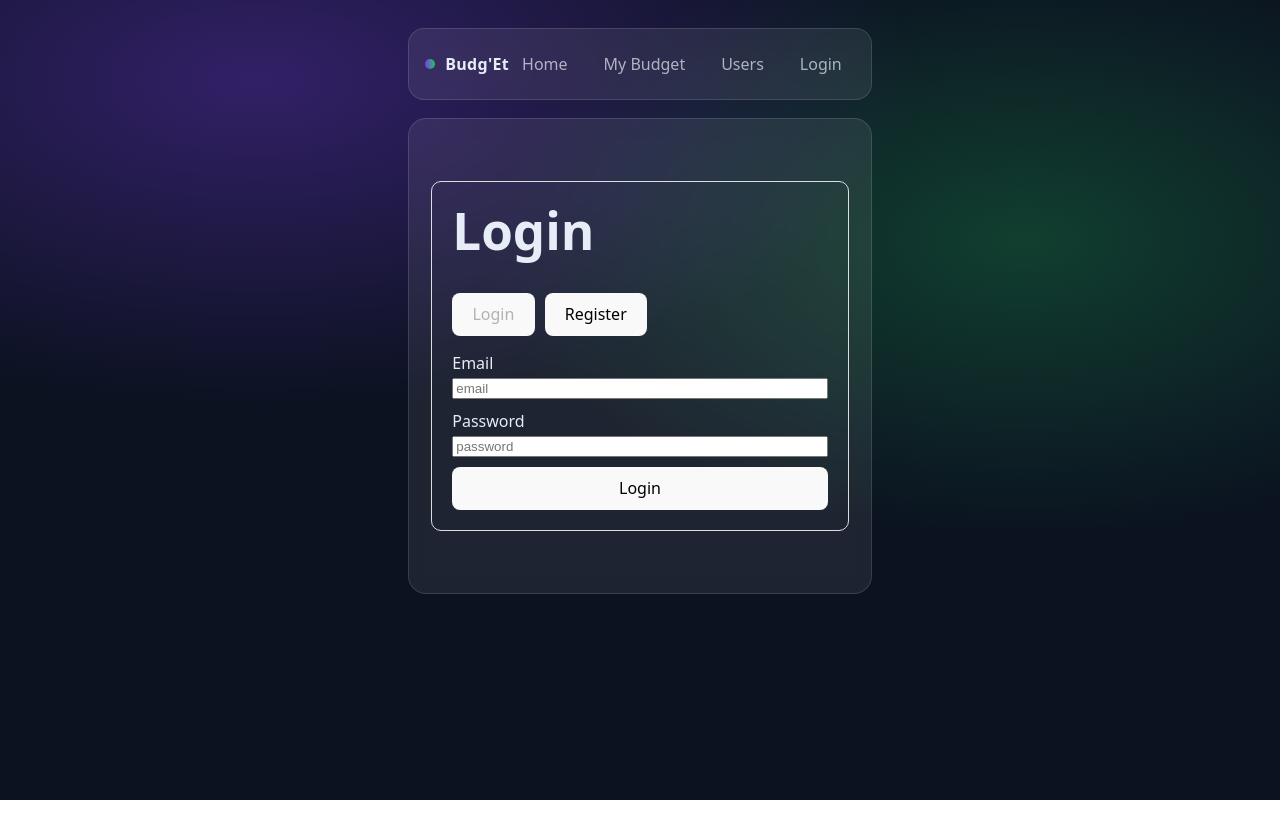
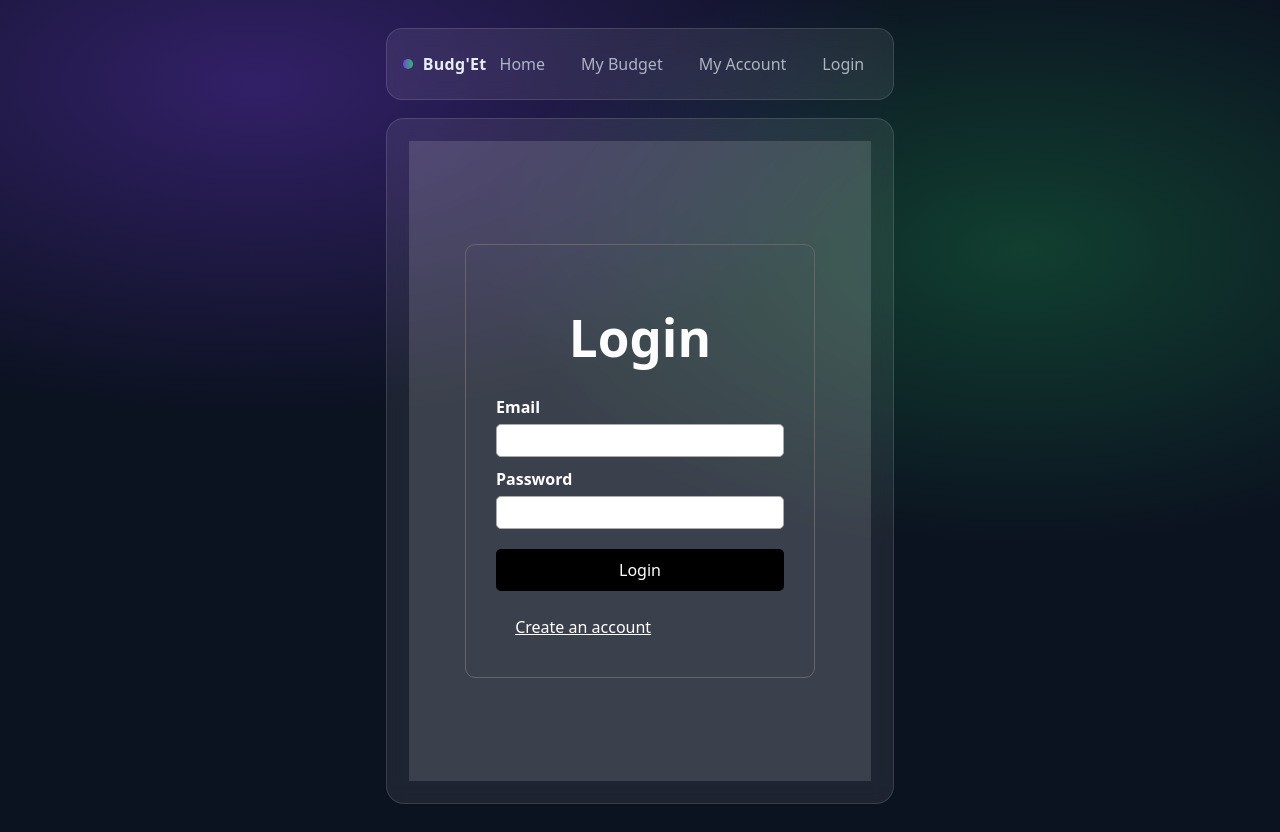
Before and after one commit to aaikoala/Full_DevOps_Lab_Project_Final, a React app in the folder frontend/: page /login in a window 1280 px wide. Before the commit the page ends 800 px from the top, so only its background shows below. Built offline with nearby package versions, Linux system fonts and the light colour scheme; the HTML template or start-up script is replaced by a standard one.

Commit message:
update longinPage and ProfilePage

```diff
--- a/frontend/src/App.jsx
+++ b/frontend/src/App.jsx
@@ -3,7 +3,7 @@ import "./App.css";
 
 import HomePage from "./pages/HomePage";
 import BudgetPage from "./pages/BudgetPage";
-import UsersPage from "./pages/UsersPage";
+import ProfilePage from "./pages/ProfilePage";
 import LoginPage from "./pages/LoginPage";
 
 export default function App() {
@@ -21,7 +21,7 @@ export default function App() {
             <div className="nav">
               <Link to="/">Home</Link>
               <Link to="/budget">My Budget</Link>
-              <Link to="/users">Users</Link>
+              <Link to="/profile">My Account</Link>
               <Link to="/login">Login</Link>
             </div>
           </div>
@@ -30,7 +30,7 @@ export default function App() {
             <Routes>
               <Route path="/" element={<HomePage />} />
               <Route path="/budget" element={<BudgetPage />} />
-              <Route path="/users" element={<UsersPage />} />
+              <Route path="/profile" element={<ProfilePage />} />
               <Route path="/login" element={<LoginPage />} />
             </Routes>
           </div>
--- a/frontend/src/pages/LoginPage.jsx
+++ b/frontend/src/pages/LoginPage.jsx
@@ -2,148 +2,154 @@ import { useState } from "react";
 
 export default function LoginPage() {
   const [mode, setMode] = useState("login"); // login or register
-
   const [username, setUsername] = useState("");
   const [email, setEmail] = useState("");
   const [password, setPassword] = useState("");
+  const [msg, setMsg] = useState("");
 
-  const [msg, setMsg] = useState("");
-  const [loading, setLoading] = useState(false);
-
-  function clearForm() {
-    setUsername("");
-    setEmail("");
-    setPassword("");
-  }
-
-  async function submit(e) {
+  async function handleSubmit(e) {
     e.preventDefault();
     setMsg("");
 
-    if (mode === "register") {
-      if (!username || !email || !password) {
-        setMsg("Please fill username, email and password");
-        return;
-      }
-    }
+    try {
+      const url =
+        mode === "login" ? "/api/auth/login" : "/api/auth/register";
 
-    if (mode === "login") {
-      if (!email || !password) {
-        setMsg("Please fill email and password");
-        return;
-      }
-    }
-
-    setLoading(true);
-
-    try {
-      let url = "/api/auth/login";
-      let body = { email, password };
-
-      if (mode === "register") {
-        url = "/api/auth/register";
-        body = { username, email, password };
-      }
+      const body =
+        mode === "login"
+          ? { email, password }
+          : { username, email, password };
 
       const res = await fetch(url, {
         method: "POST",
         headers: { "Content-Type": "application/json" },
-        body: JSON.stringify(body)
+        body: JSON.stringify(body),
       });
 
       const data = await res.json();
 
       if (!res.ok) {
-        if (data && data.message) setMsg(data.message);
-        else setMsg("Request failed");
-        setLoading(false);
+        setMsg(data.message || "Error");
         return;
       }
 
-      localStorage.setItem("user", JSON.stringify(data));
-      setMsg("Success. You are connected.");
-
-      if (mode === "register") {
-        setMode("login");
-      }
-
-      clearForm();
+      localStorage.setItem("currentUser", JSON.stringify(data));
+      setMsg("Success");
     } catch {
       setMsg("Backend not reachable");
     }
-
-    setLoading(false);
-  }
-
-  const saved = localStorage.getItem("user");
-  let currentUser = null;
-  if (saved) currentUser = JSON.parse(saved);
-
-  function logout() {
-    localStorage.removeItem("user");
-    setMsg("You are disconnected.");
   }
 
   return (
-    <div style={{ maxWidth: 420, margin: "40px auto", padding: 20, border: "1px solid #ddd", borderRadius: 10 }}>
-      <h1 style={{ marginTop: 0 }}>Login</h1>
+    <div style={styles.page}>
+      <div style={styles.card}>
+        <h1 style={styles.title}>
+          {mode === "login" ? "Login" : "Register"}
+        </h1>
 
-      <div style={{ display: "flex", gap: 10, marginBottom: 15 }}>
-        <button onClick={() => setMode("login")} disabled={mode === "login"}>
-          Login
-        </button>
-        <button onClick={() => setMode("register")} disabled={mode === "register"}>
-          Register
-        </button>
-      </div>
-
-      {currentUser && (
-        <div style={{ padding: 10, background: "#f7f7f7", borderRadius: 8, marginBottom: 15 }}>
-          <div><b>Connected as:</b> {currentUser.username} ({currentUser.email})</div>
-          <button onClick={logout} style={{ marginTop: 10 }}>Logout</button>
-        </div>
+        <form onSubmit={handleSubmit} style={styles.form}>
+          {mode === "register" && (
+            <>
+              <label style={styles.label}>Username</label>
+              <input
+                style={styles.input}
+                value={username}
+                onChange={(e) => setUsername(e.target.value)}
+              />
+            </>
           )}
 
-      <form onSubmit={submit} style={{ display: "flex", flexDirection: "column", gap: 10 }}>
-        {mode === "register" && (
-          <div>
-            <label>Username</label>
+          <label style={styles.label}>Email</label>
           <input
-              value={username}
-              onChange={(e) => setUsername(e.target.value)}
-              placeholder="username"
-              style={{ width: "100%" }}
-            />
-          </div>
-        )}
-
-        <div>
-          <label>Email</label>
-          <input
+            style={styles.input}
             value={email}
             onChange={(e) => setEmail(e.target.value)}
-            placeholder="email"
-            style={{ width: "100%" }}
           />
-        </div>
 
-        <div>
-          <label>Password</label>
+          <label style={styles.label}>Password</label>
           <input
+            type="password"
+            style={styles.input}
             value={password}
             onChange={(e) => setPassword(e.target.value)}
-            placeholder="password"
-            type="password"
-            style={{ width: "100%" }}
           />
-        </div>
 
-        <button type="submit" disabled={loading}>
-          {loading ? "Loading..." : mode === "login" ? "Login" : "Create account"}
+          <button style={styles.button}>
+            {mode === "login" ? "Login" : "Register"}
           </button>
         </form>
 
-      {msg && <p style={{ marginTop: 15 }}>{msg}</p>}
+        {msg && <p style={styles.msg}>{msg}</p>}
+
+        <button
+          style={styles.switch}
+          onClick={() =>
+            setMode(mode === "login" ? "register" : "login")
+          }
+        >
+          {mode === "login"
+            ? "Create an account"
+            : "Already have an account"}
+        </button>
+      </div>
     </div>
   );
 }
+
+const styles = {
+  page: {
+    minHeight: "80vh",
+    display: "flex",
+    justifyContent: "center",
+    alignItems: "center",
+    background: "#f0efef24",
+  },
+  card: {
+    width: "350px",
+    padding: "30px",
+    borderRadius: "10px",
+    border: "1px solid #666666ff",
+  },
+  title: {
+    textAlign: "center",
+    marginBottom: "20px",
+    color: "#fcfcfcff",
+  },
+  form: {
+    display: "flex",
+    flexDirection: "column",
+  },
+  label: {
+    color: "#ffffffff",
+    marginBottom: "5px",
+    marginTop: "10px",
+    fontWeight: "bold",
+  },
+  input: {
+    padding: "8px",
+    borderRadius: "5px",
+    border: "1px solid #aaa",
+  },
+  button: {
+    marginTop: "20px",
+    padding: "10px",
+    background: "#000",
+    color: "#fff",
+    border: "none",
+    borderRadius: "5px",
+    cursor: "pointer",
+  },
+  switch: {
+    marginTop: "15px",
+    background: "none",
+    border: "none",
+    color: "#ffffffff",
+    cursor: "pointer",
+    textDecoration: "underline",
+  },
+  msg: {
+    marginTop: "10px",
+    color: "red",
+    textAlign: "center",
+  },
+};
--- /dev/null
+++ b/frontend/src/pages/ProfilePage.jsx
@@ -0,0 +1,142 @@
+import { useEffect, useState } from "react";
+import { Link } from "react-router-dom";
+
+export default function ProfilePage() {
+  const [user, setUser] = useState(null);
+  const [msg, setMsg] = useState("");
+
+  useEffect(function () {
+    const raw = localStorage.getItem("currentUser");
+    if (!raw) {
+      return;
+    }
+
+    const parsed = JSON.parse(raw);
+
+    setTimeout(function () {
+      setUser(parsed);
+    }, 0);
+  }, []);
+
+  function logout() {
+    localStorage.removeItem("currentUser");
+    setUser(null);
+    setMsg("Logged out");
+  }
+
+  async function deleteAccount() {
+    setMsg("");
+
+    if (!user) {
+      setMsg("You are not logged in");
+      return;
+    }
+
+    try {
+      const res = await fetch("/api/users/" + user._id, {
+        method: "DELETE",
+      });
+
+      if (res.status === 204) {
+        localStorage.removeItem("currentUser");
+        setUser(null);
+        setMsg("Account deleted");
+        return;
+      }
+
+      const data = await res.json();
+      setMsg(data.message || "Delete failed");
+    } catch  {
+      setMsg("Backend not reachable");
+    }
+  }
+
+  return (
+    <div style={styles.page}>
+      <div style={styles.card}>
+        <h1 style={styles.title}>My Account</h1>
+
+        {!user ? (
+          <div>
+            <p style={styles.text}>You are not logged in.</p>
+            <Link to="/login" style={styles.link}>Go to Login</Link>
+          </div>
+        ) : (
+          <div>
+            <p style={styles.text}>
+              <b>Username:</b> {user.username}
+            </p>
+            <p style={styles.text}>
+              <b>Email:</b> {user.email}
+            </p>
+
+            <div style={styles.row}>
+              <button type="button" onClick={logout} style={styles.btn}>
+                Logout
+              </button>
+              <button type="button" onClick={deleteAccount} style={styles.dangerBtn}>
+                Delete account
+              </button>
+            </div>
+          </div>
+        )}
+
+        {msg !== "" ? <p style={styles.msg}>{msg}</p> : null}
+      </div>
+    </div>
+  );
+}
+
+const styles = {
+  page: {
+    background: "#ffffff14",
+    minHeight: "80vh",
+    display: "flex",
+    justifyContent: "center",
+    alignItems: "center",
+    padding: 20,
+  },
+  card: {
+    width: 450,
+    border: "1px solid #dddddd28",
+    borderRadius: 10,
+    padding: 24,
+    background: "#ffffff14",
+  },
+  title: {
+    marginTop: 0,
+    marginBottom: 15,
+    color: "#fefefeff",
+  },
+  text: {
+    color: "#fcfafaff",
+    marginBottom: 10,
+  },
+  row: {
+    display: "flex",
+    gap: 10,
+    marginTop: 15,
+  },
+  btn: {
+    padding: "10px 12px",
+    borderRadius: 6,
+    border: "1px solid #aaa",
+    background: "#fdfafafd",
+    cursor: "pointer",
+  },
+  dangerBtn: {
+    padding: "10px 12px",
+    borderRadius: 6,
+    border: "1px solid #ff7a7a",
+    background: "#ffe5e5",
+    cursor: "pointer",
+  },
+  msg: {
+    marginTop: 15,
+    color: "#fffdfdff",
+  },
+  link: {
+    color: "#faf9f9ff",
+    textDecoration: "underline",
+  },
+};
--- a/frontend/src/pages/UsersPage.jsx
+++ /dev/null
@@ -1,17 +0,0 @@
-import { useState } from "react";
-import UserList from "../component/UserList";
-import UserForm from "../component/UserForm";
-
-export default function UsersPage() {
-  const [refresh, setRefresh] = useState(0);
-
-  return (
-    <div>
-      <h1>Users</h1>
-
-      <UserForm onCreated={() => setRefresh(refresh + 1)} />
-
-      <UserList key={refresh} />
-    </div>
-  );
-}
```
Also changed, not shown: frontend/src/hooks/useUsers.js (deleted, +0 -15 lines). Lines whose indentation alone changed are shown as unchanged.
